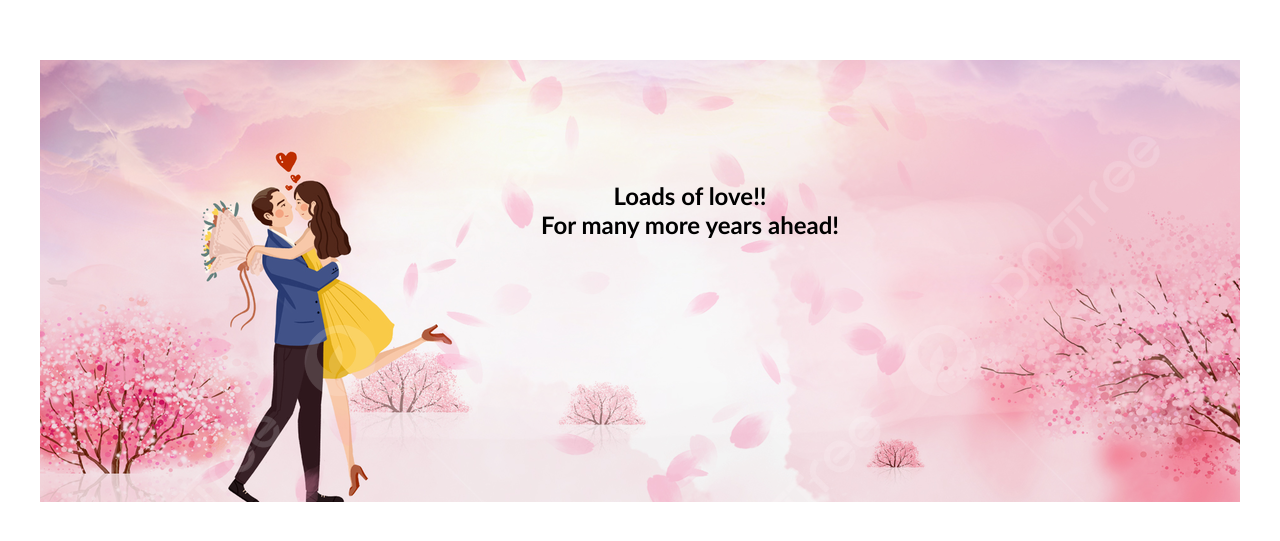
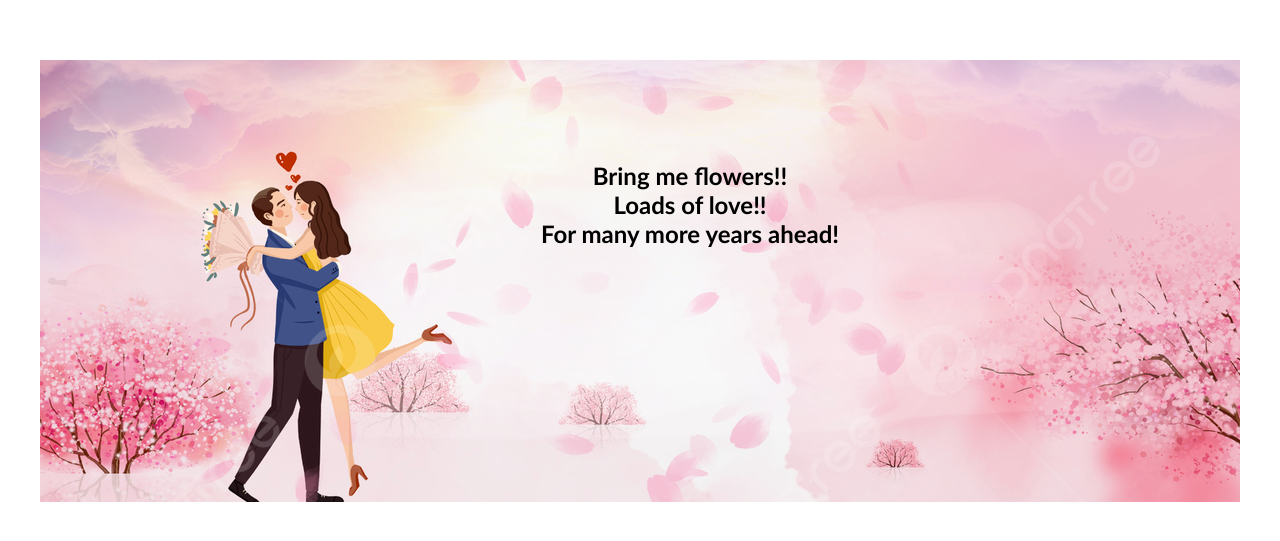
Before and after one commit to bhavanamergu/valentine, a plain HTML site: page message.html in a window 1280 px wide. Shown: the part 119-660 px from the top of the page. Drawn offline with Linux system fonts and the light colour scheme.

Commit message:
Update message.html

```diff
--- a/message.html
+++ b/message.html
@@ -17,14 +17,14 @@
             font-family: "Gill Sans", "Gill Sans MT", Calibri, "Trebuchet MS", sans-serif;
             text-align: center;
             text-decoration: dotted;
-            margin-top: 300px;
+            margin-top: 280px;
             margin-left: 100px;
         }
     </style>
 </head>
 
 <body>
-    <h2>Loads of love!!<br />For many more years ahead!</h2>
+    <h2>Bring me flowers!!<br/>Loads of love!!<br />For many more years ahead!</h2>
 </body>
 
 </html>
```
